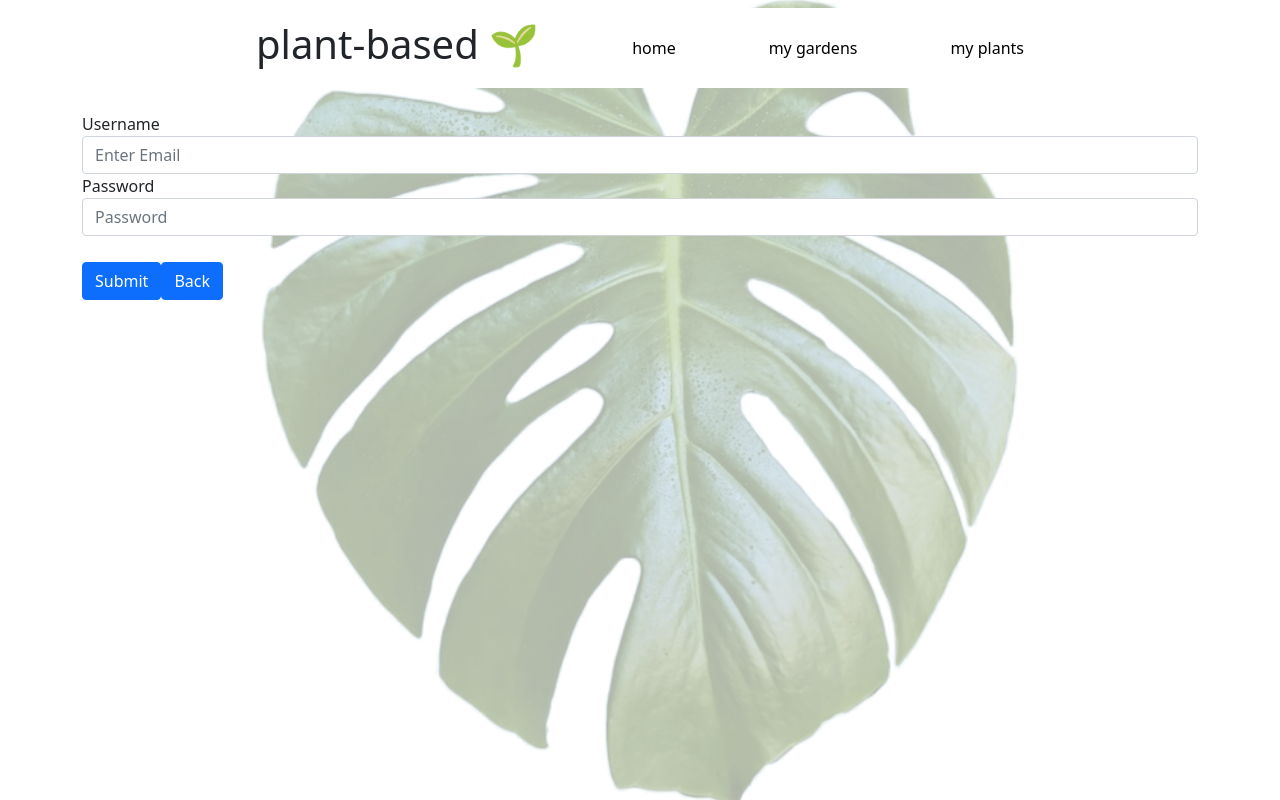
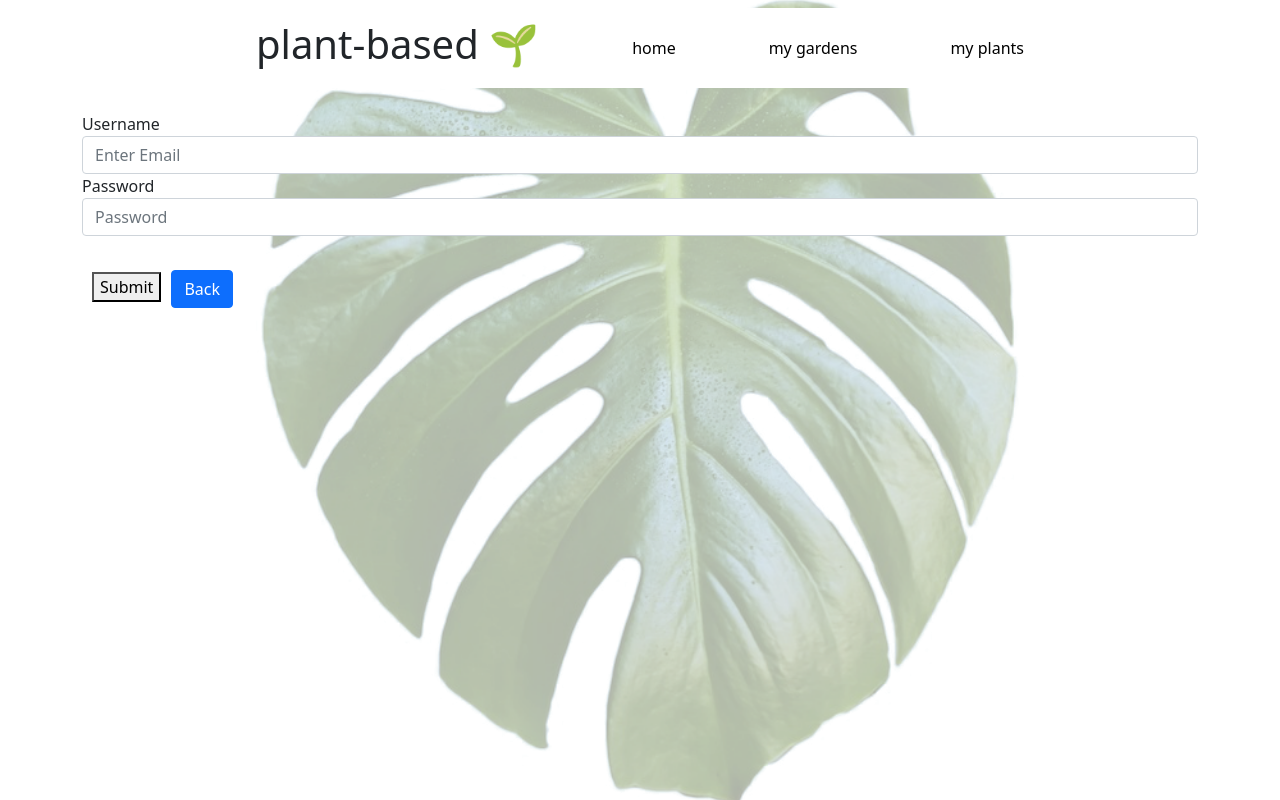
Before and after one commit to Andygurl5566/Plant_Based, a React (Create React App) app in the folder plant_based_frontend/: page /login in a window 1280 px wide. Built offline with nearby package versions, Linux system fonts and the light colour scheme.

Commit message:
added login redirect

```diff
--- a/plant_based_frontend/src/Components/Home.js
+++ b/plant_based_frontend/src/Components/Home.js
@@ -26,7 +26,7 @@ function Home ({setCurrentUser}) {
 
         <button id="login_btn" > <Link class="redirect" to="/login"> Login </Link></button>
         <button id="signup_btn"> <Link class="redirect" to="/signup"> Signup </Link></button>
-        <button id="logout_btn" onClick={handleLogout}> <Link class="redirect" to="/logout"> Logout </Link></button>
+        <button id="logout_btn" onClick={handleLogout}> <Link class="redirect" to="/login"> Logout </Link></button>
 
         </>
 
--- a/plant_based_frontend/src/Components/Login.js
+++ b/plant_based_frontend/src/Components/Login.js
@@ -1,5 +1,6 @@
 import React, { useState } from "react";
 import { Link } from "react-router-dom";
+
 
 const Login= ({setCurrentUser}) => {
 
@@ -56,7 +57,7 @@ const Login= ({setCurrentUser}) => {
       <div class="form-check">
 
       </div>
-      <button type="submit" class="btn btn-primary">Submit</button>
+      <button class="redirect_btn" type="submit"><Link class="redirect"to="/gardens">Submit</Link></button>
       <Link class="btn btn-primary" to="/"> Back</Link>
     </form>
 </>
```
